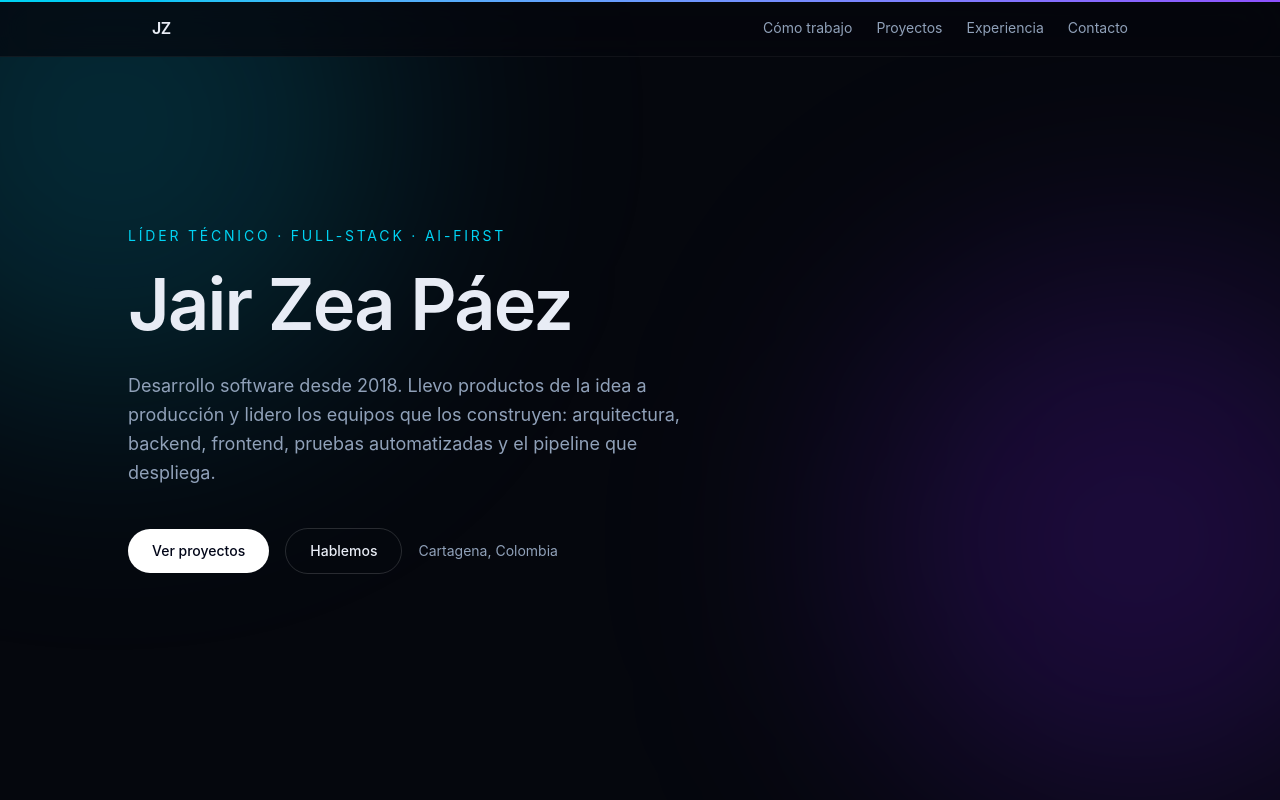
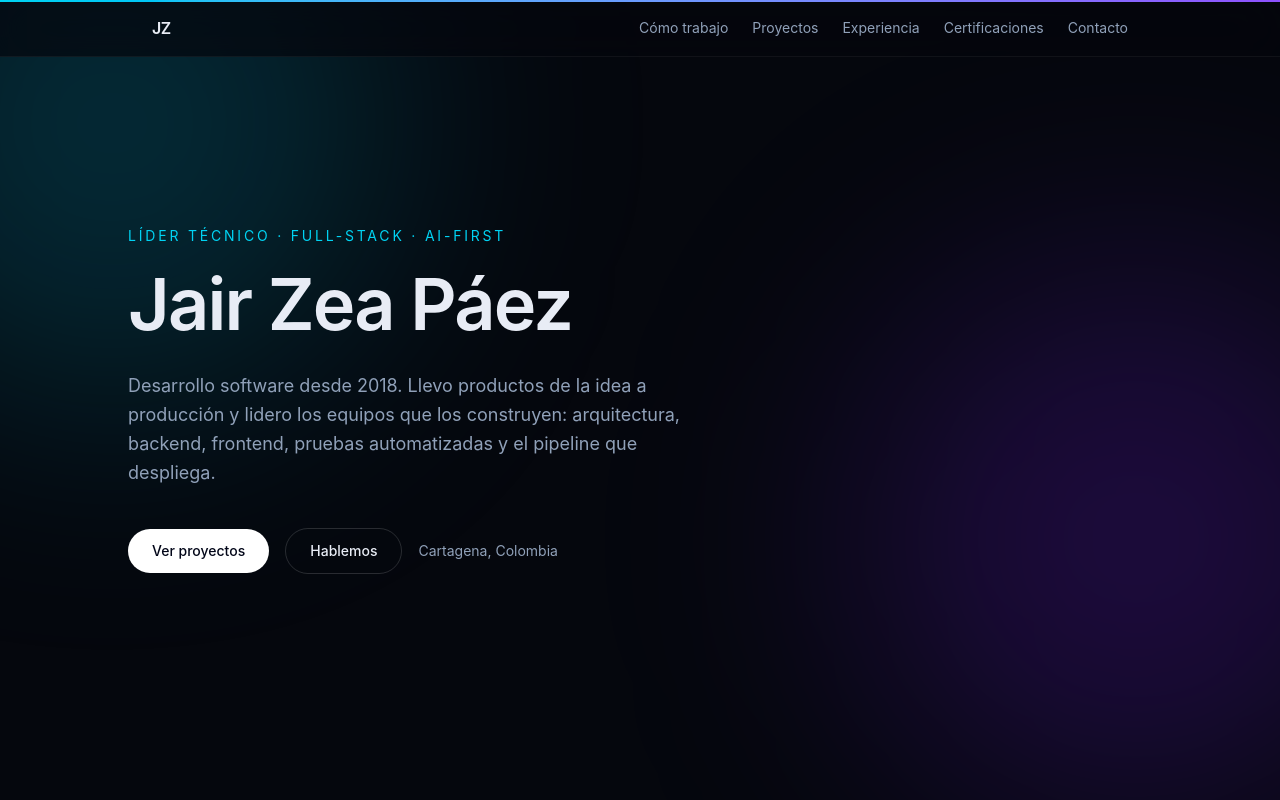
Before and after one commit to jairzea/portfolio, a React (Vite) app: page / in a window 1280 px wide. Shown: the top 800 px of the page. Built offline with nearby package versions, Linux system fonts and the light colour scheme.

Commit message:
Muestra insignias verificables de las certificaciones

```diff
--- a/src/App.tsx
+++ b/src/App.tsx
@@ -90,6 +90,12 @@ export default function App() {
             </a>
             <a href="#experiencia" className="transition-colors hover:text-white">
               Experiencia
+            </a>
+            <a
+              href="#certificaciones"
+              className="hidden transition-colors hover:text-white lg:inline"
+            >
+              Certificaciones
             </a>
             <a href="#contacto" className="transition-colors hover:text-white">
               Contacto
@@ -336,11 +342,45 @@ export default function App() {
           <ul className="grid gap-4 sm:grid-cols-2 lg:grid-cols-3">
             {certifications.map((c, i) => (
               <Reveal key={c.name} delay={(i % 3) * 0.08} as="li">
-                <div className="h-full rounded-2xl border border-white/10 bg-white/[0.03] p-6">
-                  <h3 className="font-medium">{c.name}</h3>
-                  <p className="mt-2 text-sm text-slate-300">{c.issuer}</p>
-                  <p className="mt-1 text-sm text-slate-400">{c.year}</p>
-                </div>
+                <a
+                  href={c.url}
+                  target="_blank"
+                  rel="noreferrer noopener"
+                  className="group flex h-full flex-col items-center gap-4 rounded-2xl border border-white/10 bg-white/[0.03] p-6 text-center transition-colors hover:border-white/25 hover:bg-white/[0.06]"
+                >
+                  {c.badge ? (
+                    <img
+                      src={c.badge}
+                      alt=""
+                      width={112}
+                      height={112}
+                      loading="lazy"
+                      className={`h-28 w-28 object-contain transition-transform duration-300 group-hover:scale-105 ${
+                        // Los logos cuadrados y pequeños necesitan marco; las
+                        // insignias de AWS ya traen su propia forma recortada.
+                        c.framed ? 'rounded-full border border-white/10 bg-white/5 p-6' : ''
+                      }`}
+                    />
+                  ) : (
+                    <span
+                      aria-hidden="true"
+                      className="flex h-28 w-28 items-center justify-center rounded-full border border-white/10 bg-white/5 text-2xl font-semibold text-slate-200"
+                    >
+                      {c.issuer.slice(0, 2)}
+                    </span>
+                  )}
+                  <span>
+                    <span className="block font-medium group-hover:text-cyan-300">{c.name}</span>
+                    <span className="mt-2 block text-sm text-slate-300">{c.issuer}</span>
+                    <span className="mt-1 block text-sm text-slate-400">{c.year}</span>
+                  </span>
+                  <span className="mt-auto pt-2 text-sm font-medium text-slate-400 group-hover:text-cyan-400">
+                    Verificar <span aria-hidden="true">↗</span>
+                    <span className="sr-only">
+                      credencial {c.name}, se abre en una pestaña nueva
+                    </span>
+                  </span>
+                </a>
               </Reveal>
             ))}
           </ul>
--- a/src/data.ts
+++ b/src/data.ts
@@ -280,10 +280,34 @@ export const experience = [
   },
 ]
 
+/**
+ * Insignias servidas desde Credly (el emisor), no copiadas al repo: los logos
+ * de AWS son marca registrada y así la imagen queda siempre atada a la
+ * credencial vigente. `badge` vacío cae al monograma de respaldo.
+ */
 export const certifications = [
-  { name: 'AWS Partner: Technical Accredited', issuer: 'Amazon Web Services', year: '2025' },
-  { name: 'AWS Partner: Sales Accreditation', issuer: 'Amazon Web Services', year: '2025' },
-  { name: 'PHP and Laravel', issuer: 'TestDome', year: '2022' },
+  {
+    name: 'AWS Partner: Technical Accredited',
+    issuer: 'Amazon Web Services',
+    year: 'Ago 2025',
+    badge: 'https://images.credly.com/size/340x340/images/8f006312-3154-45bf-a845-4a043641e83c/blob',
+    url: 'https://www.credly.com/badges/300f8af7-3ef6-4c5d-b3b8-23a46f718e72/public_url',
+  },
+  {
+    name: 'AWS Partner: Sales Accredited',
+    issuer: 'Amazon Web Services',
+    year: 'Ago 2025',
+    badge: 'https://images.credly.com/size/340x340/images/46ea4542-72a8-46a1-8d68-b72c4ca50820/blob',
+    url: 'https://www.credly.com/badges/b7be980c-0925-49d9-a37b-4e8be2f0ee24/public_url',
+  },
+  {
+    name: 'PHP and Laravel',
+    issuer: 'TestDome',
+    year: 'Sep 2022',
+    badge: 'https://www.testdome.com/webapp/dist/apple-touch-icon.png',
+    url: 'https://www.testdome.com/certificates/653f5788635041a0aa676de9a3082571',
+    framed: true,
+  },
 ]
 
 export const skills = [
```
